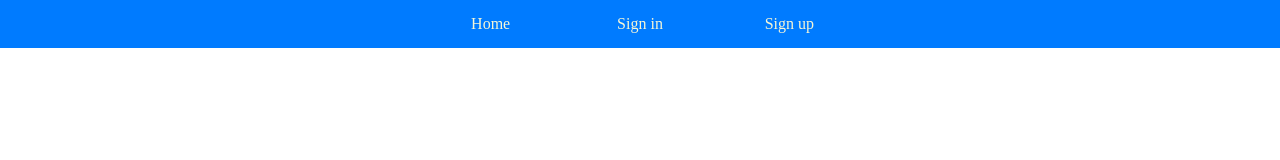
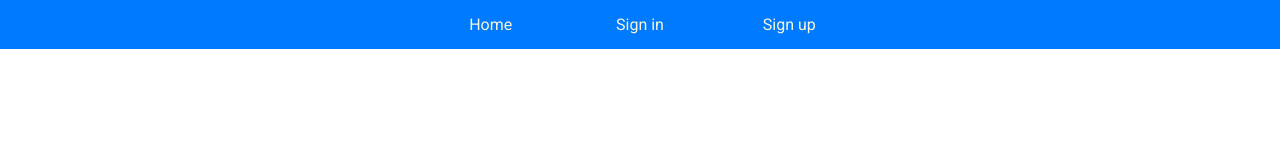
Before and after one commit to jurekledzinski/Auth-with-firebase, a React (Create React App) app in the folder client/: page / in a window 1280 px wide. Shown: the top 160 px of the page. Built offline with nearby package versions, Linux system fonts and the light colour scheme.

Commit message:
Change font family

```diff
--- a/client/src/index.scss
+++ b/client/src/index.scss
@@ -9,5 +9,7 @@ html {
 }
 
 body {
+  position: relative;
   font-size: 1.6rem;
+  font-family: "Roboto", sans-serif;
 }
```
